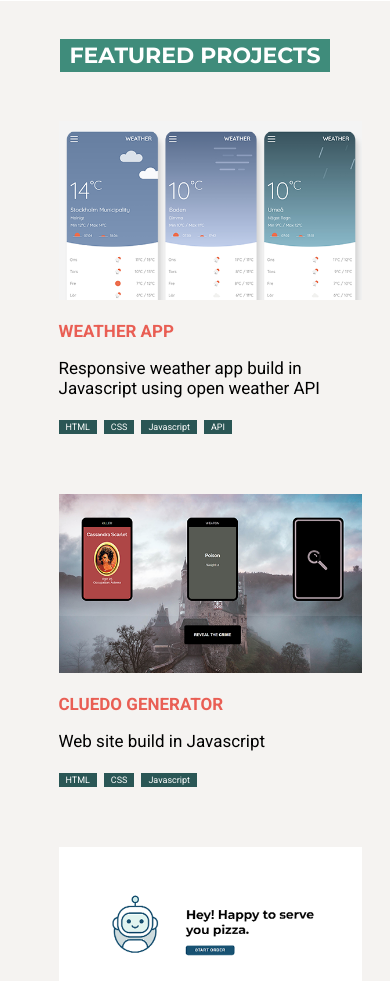
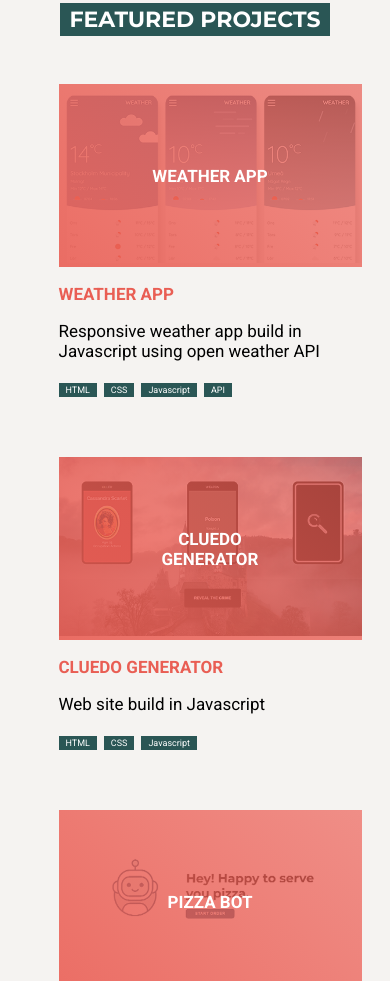
Before and after one commit to Corneliaryas/portfolio, a plain HTML site: page index.html in a window 390 px wide. Shown: the part 1019-2000 px from the top of the page. Drawn offline with Linux system fonts and the light colour scheme.

Commit message:
Tint and title on project images, clean up of code

```diff
--- a/index.html
+++ b/index.html
@@ -9,11 +9,14 @@
     <meta property="og:url" content="http://frontend.corneliaryas.com">
     <meta name="twitter:card" content="summary_large_image">
     <meta name="twitter:image:alt" content="">
+
     <title>Cornelia Ryås - Portfolio</title>
+
     <link rel="stylesheet" href="./style.css">
     <link href="https://fonts.googleapis.com/css2?family=Montserrat:wght@400;700&display=swap" rel="stylesheet">
     <link href="https://fonts.googleapis.com/css2?family=Roboto:wght@400;700&display=swap" rel="stylesheet">
 </head>
+
 <body>
     <header>
         <div class="headline">
@@ -47,7 +50,10 @@
             <div class="featured-projects">
                 <a href="https://github.com/Corneliaryas/project-weather-app" target="_blank">
                     <div class="project">
-                        <img src="./assets/Weather.png" alt="Weather app"/>
+                        <figure class="tint" aria-hidden="true">
+                            <h3>Weather App</h3>
+                            <img src="./assets/Weather.png" alt="Weather app"/>
+                        </figure>
                         <h3>Weather App</h3>
                         <p>Responsive weather app build in Javascript using open weather API</p>
                         <div class="tech-used">
@@ -60,7 +66,10 @@
                 </a>
                 <a href="https://github.com/Corneliaryas/project-cluedo" target="_blank">
                     <div class="project">
-                        <img src="./assets/Cluedo.png" alt="Cluedo"/>
+                        <figure class="tint" aria-hidden="true">
+                            <h3>Cluedo generator</h3>
+                            <img src="./assets/Cluedo.png" alt="Cluedo"/>
+                        </figure>
                         <h3>Cluedo generator</h3>
                         <p>Web site build in Javascript</p>
                         <div class="tech-used">
@@ -72,7 +81,10 @@
                 </a>
                 <a href="https://github.com/Corneliaryas/project-pizza-bot" target="_blank">
                     <div class="project">
-                        <img src="./assets/Pizza.png" alt="Pizza bot"/>
+                        <figure class="tint" aria-hidden="true">
+                            <h3>Pizza bot</h3>
+                            <img src="./assets/Pizza.png" alt="Pizza bot"/>
+                        </figure>
                         <h3>Pizza bot</h3>
                         <p>Responsive site build in Javascript during mob programming</p>
                         <div class="tech-used">
@@ -84,7 +96,10 @@
                 </a>
                 <a href="https://github.com/Corneliaryas/project-business-site" target="_blank">
                     <div class="project">
-                        <img src="./assets/FWT.png" alt="Business site"/>
+                        <figure class="tint" aria-hidden="true">
+                            <h3>Free walking tour</h3>
+                            <img src="./assets/FWT.png" alt="Business site"/>
+                        </figure>
                         <h3>Free walking tour</h3>
                         <p>Web site build HTML and CSS with JavaScript accordion</p>
                         <div class="tech-used">
@@ -160,11 +175,29 @@
         <section class="more-section">
             <h2>For more</h2>
             <div class="more-links">
-                <a href="https://www.linkedin.com/in/corneliaryas/" target="_blank"><div class="some"><img class="icon" src="./assets/iconmonstr-linkedin-1_color.svg" alt=""/></div>LinkedIn</a>
-                <a href="https://github.com/Corneliaryas" target="_blank"><div class="some"><img src="./assets/github_color.svg" alt=""/></div>Github</a>
-                <a href="https://stackexchange.com/users/19297862/cornelia?tab=top" target="_blank"><div class="some"><img src="./assets/93ae73c51933403f4cf8512e8cf05115_color.svg" alt=""/></div>Stackoverflow</a>
+                <a href="https://www.linkedin.com/in/corneliaryas/" target="_blank">
+                    <div class="some">
+                        <img class="icon" src="./assets/iconmonstr-linkedin-1_color.svg" alt=""/>
+                    </div>
+                    LinkedIn
+                </a>
+
+                <a href="https://github.com/Corneliaryas" target="_blank">
+                    <div class="some">
+                        <img src="./assets/github_color.svg" alt=""/>
+                    </div>
+                    Github
+                </a>
+
+                <a href="https://stackexchange.com/users/19297862/cornelia?tab=top" target="_blank">
+                    <div class="some">
+                        <img src="./assets/93ae73c51933403f4cf8512e8cf05115_color.svg" alt=""/>
+                    </div>
+                    Stackoverflow
+                </a>
             </div>
         </section>
+
     </main>
 
     <footer>
--- a/style.css
+++ b/style.css
@@ -9,26 +9,25 @@ body {
 
 h1 {
     font-family: 'Montserrat', sans-serif;
+    color: white;
+    width: fit-content;
+    font-size: 82px;
+    margin: 0;
+    padding: 0;
+}
+
+h2 {
+    font-family: 'Montserrat', sans-serif;
     text-transform: uppercase;
-    /* background-color: #FA382F; */
-    /* background-color: rgb(179, 92, 92); */
-    background-color: rgb(89, 149, 129);
+    background-color: #2A5655;
     color: white;
     font-size: 48px;
     width: fit-content;
     padding: 3px 10px;
 }
 
-h2 {
-    font-size: 38px;
-    text-transform: uppercase;
-    font-family: 'Montserrat', sans-serif;
-
-}
-
 h3 {
     font-size: 25px;
-    color: #FA382F;
     color: rgb(233, 94, 84);
     font-weight: 700;
     text-transform: uppercase;
@@ -60,21 +59,12 @@ header {
     min-height: 500px;
 }
 
-
-header h1 {
-    background-color: transparent;
-    text-transform: none;
-    font-size: 82px;
+header h2 {
+    font-size: 50px;
     margin: 0;
     padding: 0;
-}
-
-header h2 {
-    font-family: 'Montserrat', sans-serif;
-    color: white;
-    font-size: 50px;
-    margin: 0;
     text-transform: none;
+    background: none;
 }
 
 header h3 {
@@ -126,18 +116,6 @@ header h3 span {
 
 /*** MAIN SECTION **/
 
-main h2 {
-    text-transform: uppercase;
-    /* background-color: #FA382F; */
-    /* background-color: rgb(179, 92, 92); */
-    background-color: #3F8C7B;;
-    color: white;
-    font-size: 48px;
-    width: fit-content;
-    padding: 3px 10px;
-}
-
-
 main {
     display: flex;
     flex-direction: column;
@@ -154,6 +132,7 @@ section {
     justify-content: center;
     align-items: center;
     min-height: 450px;
+    box-sizing: border-box;
     padding: 50px;
 
 }
@@ -162,9 +141,7 @@ section {
 
 .summary-section {
     font-family: 'Montserrat', sans-serif;
-    background-color: #F4F4F4;
     background-color: #F5F3F1;
-
 }
 
 .summary-container {
@@ -237,23 +214,52 @@ section {
     width: 522px;
 }
 
-.project-img {
-    position: relative;
+.tint {
+    margin: 0;
+    padding: 0;
     width: 522px;
     height: 309px;
-    background-image: url(./assets/Weather.png);
-    background-color: #8d1031;
-    mix-blend-mode: darken;
+    position: relative;
 }
 
-.project-img:before {
+.tint h3 {
+    position: absolute;
+    display: block;
+    margin: 0;
+    padding: 0;
+    top: 50%;
+    left: 50%;
+    transform: translate(-50%, -50%);
+    color:white;
+    opacity: 1;
+    z-index: 1;
+    transition: opacity 0.3s ease;
+
+}
+
+.tint:before {
     content: "";
     position: absolute;
+    display: block;
     top: 0;
     right: 0;
     bottom: 0;
     left: 0;
-    background-color: rgba(59, 1, 124, 0.144);
+    background-color:  rgba(233, 94, 84, 0.8);
+    background: linear-gradient(45deg, rgba(233, 94, 84, 0.9),rgba(233, 94, 84, 0.7));
+    opacity: 1;
+    transition: opacity 0.5s ease;
+
+}
+
+.tint:hover:before {
+    opacity: 0;
+
+
+}
+
+.tint:hover h3 {
+    opacity: 0;
 }
 
 .project p {
@@ -265,7 +271,6 @@ section {
 
 
 .techniques {
-    /* background-color: #FDDFE7; */
     background-color: #2A5655;
     font-size: 16px;
     padding: 5px 14px;
@@ -275,7 +280,7 @@ section {
 }
 
 .projects-section h2:nth-of-type(2) {
-    color: #599581;
+    color: #2A5655;
     background-color: transparent;
     font-size: 38px;
 
@@ -305,10 +310,6 @@ ul {
     padding: 0;
     text-align: center;
     font-size: 25px;
-}
-
-li {
-
 }
 
 /** MORE **/
@@ -359,6 +360,13 @@ footer {
 
 }
 
+footer h2 {
+    background: none;
+    font-size: 38px;
+
+
+}
+
 footer p {
     width: 100%;
     margin: 6px;
@@ -369,7 +377,7 @@ footer p {
 @media only screen and (max-width: 575px){
 
     h1 {
-        font-size: 22px;
+        font-size: 40px;
     }
 
     h2 {
@@ -391,10 +399,6 @@ footer p {
         flex-direction: column-reverse;
         justify-content: flex-end;
         background: linear-gradient(rgba(89, 149, 129, 0),rgba(42, 86, 84, 0.5)), url(./assets/Header_Mobile_v01.png);
-    }
-
-    header h1 {
-        font-size: 40px;
     }
 
     header h2 {
@@ -433,10 +437,6 @@ footer p {
 
     /* Main */
 
-    main h2 {
-        font-size: 22px;
-    }
-
     section {
         min-height: 200px;
         padding: 20px 0;
@@ -464,7 +464,7 @@ footer p {
         height: 3px;
     }
 
-    /* Projects*/
+    /* Projects */
 
     .project {
         width: 303px;
@@ -482,6 +482,12 @@ footer p {
         width: 303px;
         height: 179px;
         object-fit: cover;
+    }
+
+    .tint {
+        width: 100%;
+        height: auto;
+        text-align: center;
     }
 
     .techniques {
@@ -520,6 +526,10 @@ footer p {
     .more-links img {
         transform: scale(0.75);
     }
+
+    footer h2 {
+        font-size: 22px;
+    }
 }
 
 /** TABLET **/
@@ -546,7 +556,7 @@ footer p {
         width: 90%;
     }
 
-    header h1 {
+    h1 {
         font-size: 60px;
     }
 
@@ -588,6 +598,7 @@ footer p {
 }
 
 /* Color Theme Swatches in Hex */
+.red {color: #e95e54; }
 .Light-Green-1-hex { color: #2A5655; }
 .Light-Green-2-hex { color: #3F8C7B; }
 .Light-Green-3-hex { color: #C0D8C5; }
```
